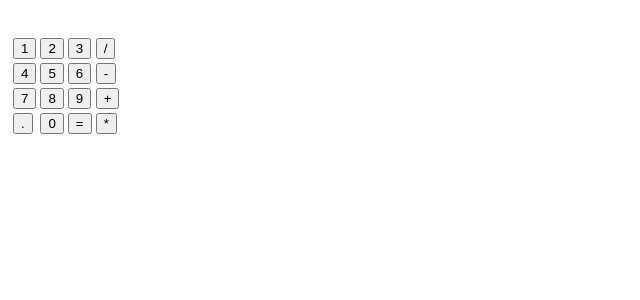
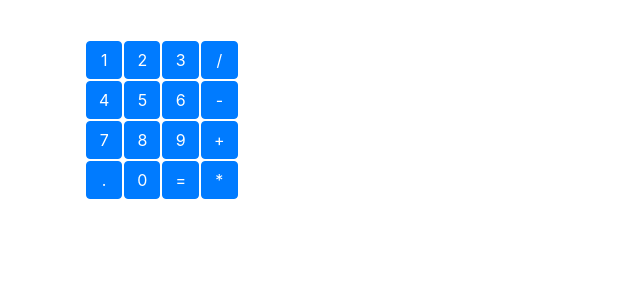
Before and after one commit to rojaldo/ng_examples, an Angular app: page / in a window 1280 px wide. Shown: the top 300 px of the page, without its empty margins (0-640 px from the left). Built offline with nearby package versions, Linux system fonts and the light colour scheme.

Commit message:
bootstrap added

```diff
--- a/package.json
+++ b/package.json
@@ -15,9 +15,12 @@
     "@angular/compiler": "~12.0.3",
     "@angular/core": "~12.0.3",
     "@angular/forms": "~12.0.3",
+    "@angular/localize": "~12.0.3",
     "@angular/platform-browser": "~12.0.3",
     "@angular/platform-browser-dynamic": "~12.0.3",
     "@angular/router": "~12.0.3",
+    "@ng-bootstrap/ng-bootstrap": "^10.0.0",
+    "bootstrap": "^4.5.0",
     "rxjs": "~6.6.0",
     "tslib": "^2.1.0",
     "zone.js": "~0.11.4"
--- a/src/app/app.module.ts
+++ b/src/app/app.module.ts
@@ -5,6 +5,7 @@ import { AppComponent } from './app.component';
 import { CalculatorComponent } from './components/calculator/calculator/calculator.component';
 import { DisplayComponent } from './components/calculator/display/display.component';
 import { KeyboardComponent } from './components/calculator/keyboard/keyboard.component';
+import { NgbModule } from '@ng-bootstrap/ng-bootstrap';
 
 @NgModule({
   declarations: [
@@ -14,7 +15,8 @@ import { KeyboardComponent } from './components/calculator/keyboard/keyboard.com
     KeyboardComponent
   ],
   imports: [
-    BrowserModule
+    BrowserModule,
+    NgbModule
   ],
   providers: [],
   bootstrap: [AppComponent]
--- a/src/app/components/calculator/calculator/calculator.component.html
+++ b/src/app/components/calculator/calculator/calculator.component.html
@@ -1,4 +1,8 @@
-<table >
-         <tr><app-display [myDisplay]="display"></app-display></tr>
-         <app-keyboard (onClick)="handleClick($event)" ></app-keyboard>
-      </table>
+<div class="container mt-3">
+   <table>
+      <tr>
+         <app-display [myDisplay]="display"></app-display>
+      </tr>
+      <app-keyboard (onClick)="handleClickEvent($event)"></app-keyboard>
+   </table>
+</div>
--- a/src/app/components/calculator/calculator/calculator.component.ts
+++ b/src/app/components/calculator/calculator/calculator.component.ts
@@ -109,7 +109,7 @@ export class CalculatorComponent implements OnInit {
 
   }
 
-  handleClick(value: string | number): void {
+  handleClickEvent(value: string | number): void {
     if (typeof value === 'number') {
       this.handleNumber(value);
 
--- a/src/app/components/calculator/keyboard/keyboard.component.html
+++ b/src/app/components/calculator/keyboard/keyboard.component.html
@@ -1,27 +1,27 @@
 <tr>
     <!-- create button and assign value to each button -->
     <!-- handleClick("1") will call function dis to display value -->
-    <td><input type="button" value="1" (click)="handleClick(1)"/> </td>
-    <td><input type="button" value="2" (click)="handleClick(2)"/> </td>
-    <td><input type="button" value="3" (click)="handleClick(3)"/> </td>
-    <td><input type="button" value="/" (click)="handleClick('/')"/> </td>
+    <td><input type="button" class="btn btn-primary btn-block" value="1" (click)="handleClick(1)"/> </td>
+    <td><input type="button" class="btn btn-primary btn-block" value="2" (click)="handleClick(2)"/> </td>
+    <td><input type="button" class="btn btn-primary btn-block" value="3" (click)="handleClick(3)"/> </td>
+    <td><input type="button" class="btn btn-primary btn-block" value="/" (click)="handleClick('/')"/> </td>
  </tr>
  <tr>
-    <td><input type="button" value="4" (click)="handleClick(4)"/> </td>
-    <td><input type="button" value="5" (click)="handleClick(5)"/> </td>
-    <td><input type="button" value="6" (click)="handleClick(6)"/> </td>
-    <td><input type="button" value="-" (click)="handleClick('-')"/> </td>
+    <td><input type="button" class="btn btn-primary btn-block" value="4" (click)="handleClick(4)"/> </td>
+    <td><input type="button" class="btn btn-primary btn-block" value="5" (click)="handleClick(5)"/> </td>
+    <td><input type="button" class="btn btn-primary btn-block" value="6" (click)="handleClick(6)"/> </td>
+    <td><input type="button" class="btn btn-primary btn-block" value="-" (click)="handleClick('-')"/> </td>
  </tr>
  <tr>
-    <td><input type="button" value="7" (click)="handleClick(7)"/> </td>
-    <td><input type="button" value="8" (click)="handleClick(8)"/> </td>
-    <td><input type="button" value="9" (click)="handleClick(9)"/> </td>
-    <td><input type="button" value="+" (click)="handleClick('+')"/> </td>
+    <td><input type="button" class="btn btn-primary btn-block" value="7" (click)="handleClick(7)"/> </td>
+    <td><input type="button" class="btn btn-primary btn-block" value="8" (click)="handleClick(8)"/> </td>
+    <td><input type="button" class="btn btn-primary btn-block" value="9" (click)="handleClick(9)"/> </td>
+    <td><input type="button" class="btn btn-primary btn-block" value="+" (click)="handleClick('+')"/> </td>
  </tr>
  <tr>
-    <td><input type="button" value="." (click)="handleClick('.')"/> </td>
-    <td><input type="button" value="0" (click)="handleClick(0)"/> </td>
+    <td><input type="button" class="btn btn-primary btn-block" value="." (click)="handleClick('.')"/> </td>
+    <td><input type="button" class="btn btn-primary btn-block" value="0" (click)="handleClick(0)"/> </td>
     <!-- solve function call function solve to evaluate value -->
-    <td><input type="button" value="=" (click)="handleClick('=')"/> </td>
-    <td><input type="button" value="*" (click)="handleClick('*')"/> </td>
+    <td><input type="button" class="btn btn-primary btn-block" value="=" (click)="handleClick('=')"/> </td>
+    <td><input type="button" class="btn btn-primary btn-block" value="*" (click)="handleClick('*')"/> </td>
  </tr>
--- a/src/polyfills.ts
+++ b/src/polyfills.ts
@@ -1,3 +1,7 @@
+/***************************************************************************************************
+ * Load `$localize` onto the global scope - used if i18n tags appear in Angular templates.
+ */
+import '@angular/localize/init';
 /**
  * This file includes polyfills needed by Angular and is loaded before the app.
  * You can add your own extra polyfills to this file.
--- a/src/styles.scss
+++ b/src/styles.scss
@@ -1 +1,4 @@
 /* You can add global styles to this file, and also import other style files */
+
+/* Importing Bootstrap SCSS file. */
+@import '~bootstrap/scss/bootstrap';
```
Also changed, not shown: 1 other file (tests, documents, lock files or other folders).
